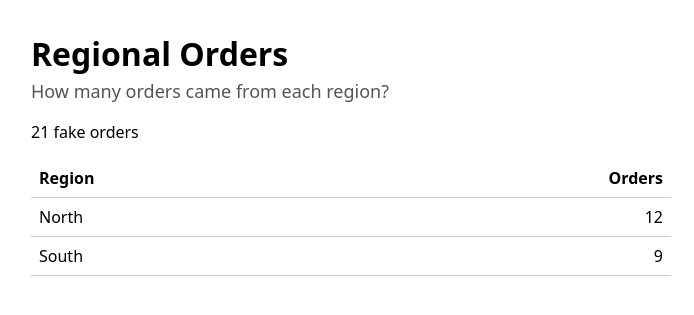
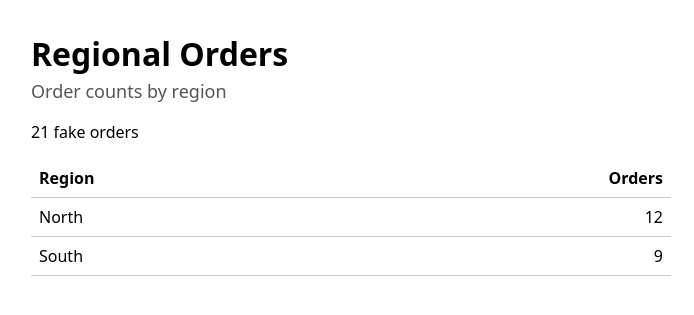
Before and after one commit to mkeshaw005/b01-sandbox, a Flask app: page / in a window 1280 px wide. Shown: the top 315 px of the page, without its empty margins (289-983 px from the left). Run offline with Flask 3, Linux system fonts and the light colour scheme.

Commit message:
Portal submission 2c80a4ae-c1f5-4f0d-9d8c-2c9c5f08193c for sample-dashboard
Portal-Submission: 2c80a4ae-c1f5-4f0d-9d8c-2c9c5f08193c
Portal-Submitter: sha256:889f97280578e53c7840037c309821da28b9396b90e17eb47ab0825fa07efbcb

```diff
--- a/apps/sample-dashboard/templates/index.html
+++ b/apps/sample-dashboard/templates/index.html
@@ -15,7 +15,7 @@
 </head>
 <body>
   <h1>Regional Orders</h1>
-  <p class="subtitle">How many orders came from each region?</p>
+  <p class="subtitle">Order counts by region</p>
   <p>{{ total }} fake orders</p>
   <table>
     <thead><tr><th>Region</th><th>Orders</th></tr></thead>
```
